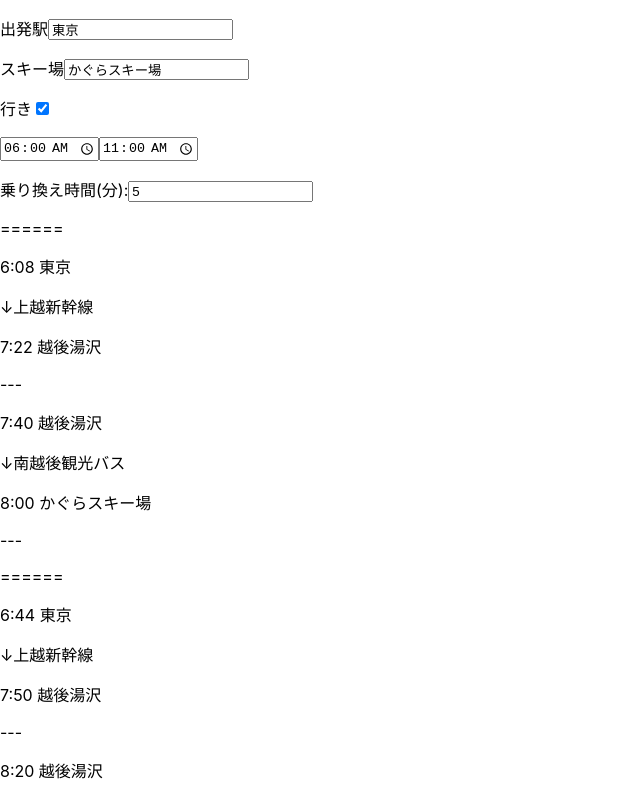
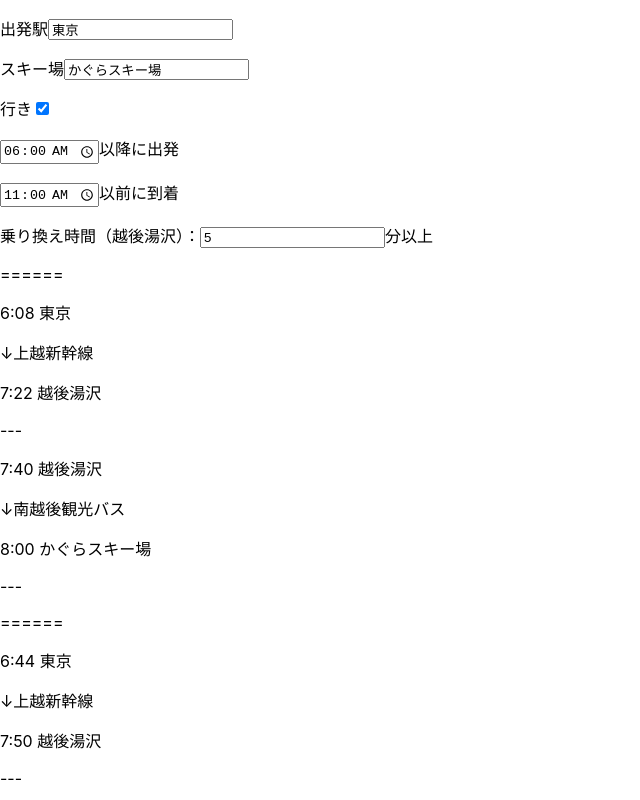
Before and after one commit to knogu/way2ski, a React (Create React App) app: page / in a window 1280 px wide. Shown: the top 800 px of the page, without its empty margins (0-640 px from the left). Built offline with nearby package versions, Linux system fonts and the light colour scheme; the HTML template or start-up script is replaced by a standard one.

Commit message:
Make detailed queries easier to understand

```diff
--- a/src/components/Query.tsx
+++ b/src/components/Query.tsx
@@ -56,12 +56,14 @@
 
     return (
         <>
-            <input id="departAfter" type="time" onChange={handleDepartChange} value={date2inputVal(curQuery.departAfter)}></input>
-            <input id="arriveBefore" type="time" onChange={handleArriveChange} value={date2inputVal(curQuery.arriveBefore)}></input>
-            <p>
-            乗り換え時間(分):
-            <input id="transitMinute" type="text" onChange={handleTransitMinutesChange} value={displayedTransitMinutes(curQuery)}></input>
-            </p>
+            <div className="time-query">
+              <p><input id="departAfter" type="time" onChange={handleDepartChange} value={date2inputVal(curQuery.departAfter)}></input>以降に出発</p>
+              <p><input id="arriveBefore" type="time" onChange={handleArriveChange} value={date2inputVal(curQuery.arriveBefore)}></input>以前に到着</p>
+            </div>
+
+            <div className="transit-query">
+              <p>乗り換え時間（越後湯沢）：<input id="transitMinute" type="text" onChange={handleTransitMinutesChange} value={displayedTransitMinutes(curQuery)}></input>分以上</p>
+            </div>
         </>
     )
 }
```
